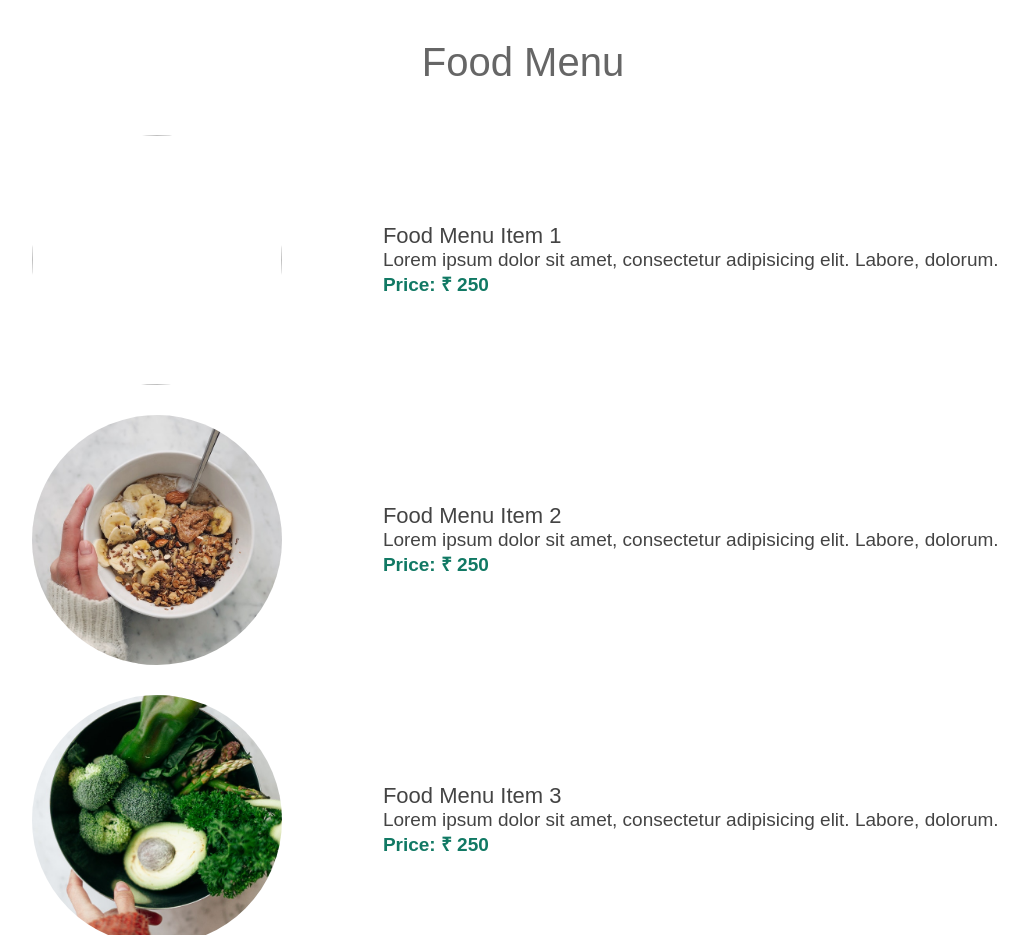
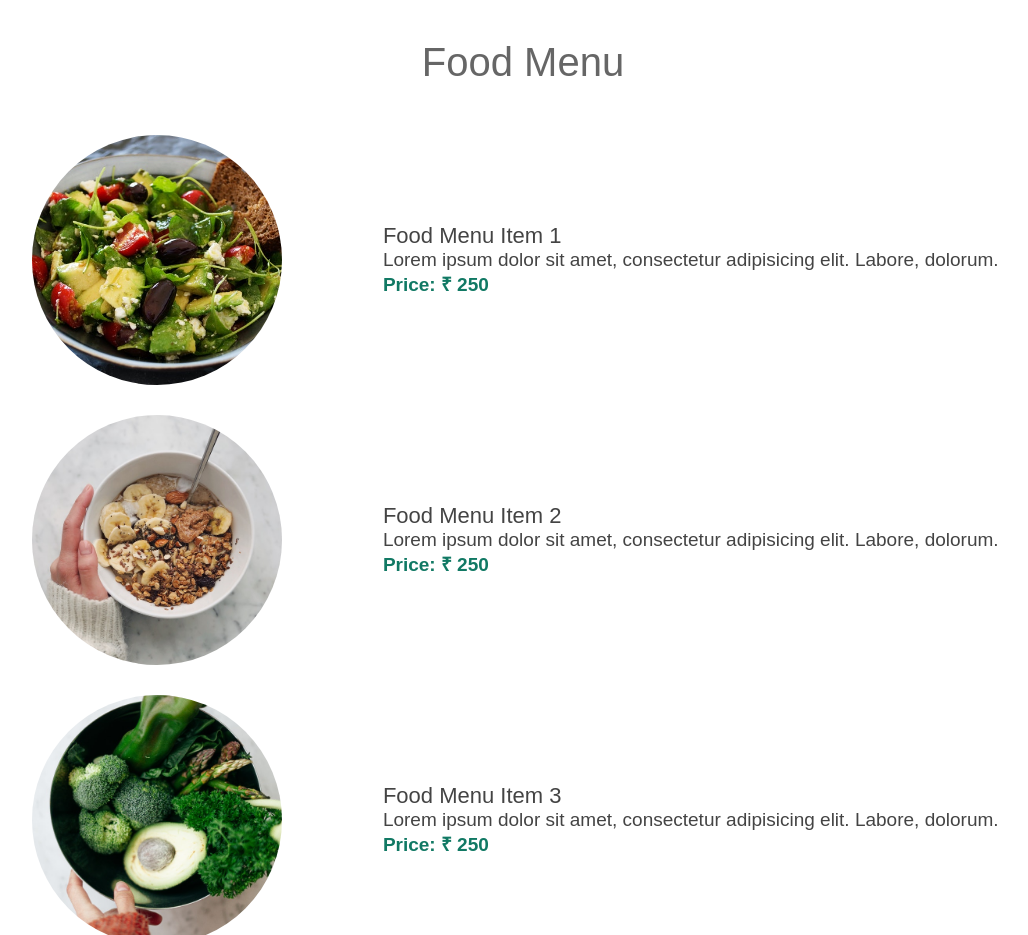
Before and after one commit to shivamkapsa/Responsive-Restraunt-Website-, a plain HTML site: page index.html in a window 1280 px wide. Shown: the part 1300-2235 px from the top of the page, without its empty margins (117-1145 px from the left). Drawn offline with nearby package versions, Linux system fonts and the light colour scheme.

Commit message:
Update index.html

```diff
--- a/index.html
+++ b/index.html
@@ -92,7 +92,7 @@
           <div class="food-menu-container container">
               <div class="food-menu-item">
                 <div class="food-image">
-                    <img src="./img/food-menu1.jpg" alt="">
+                    <img src="./food-menu1.jpg" alt="">
                 </div>
                 <div class="food-description">
                     <h2 class="food-title">Food Menu Item 1</h2>
```
